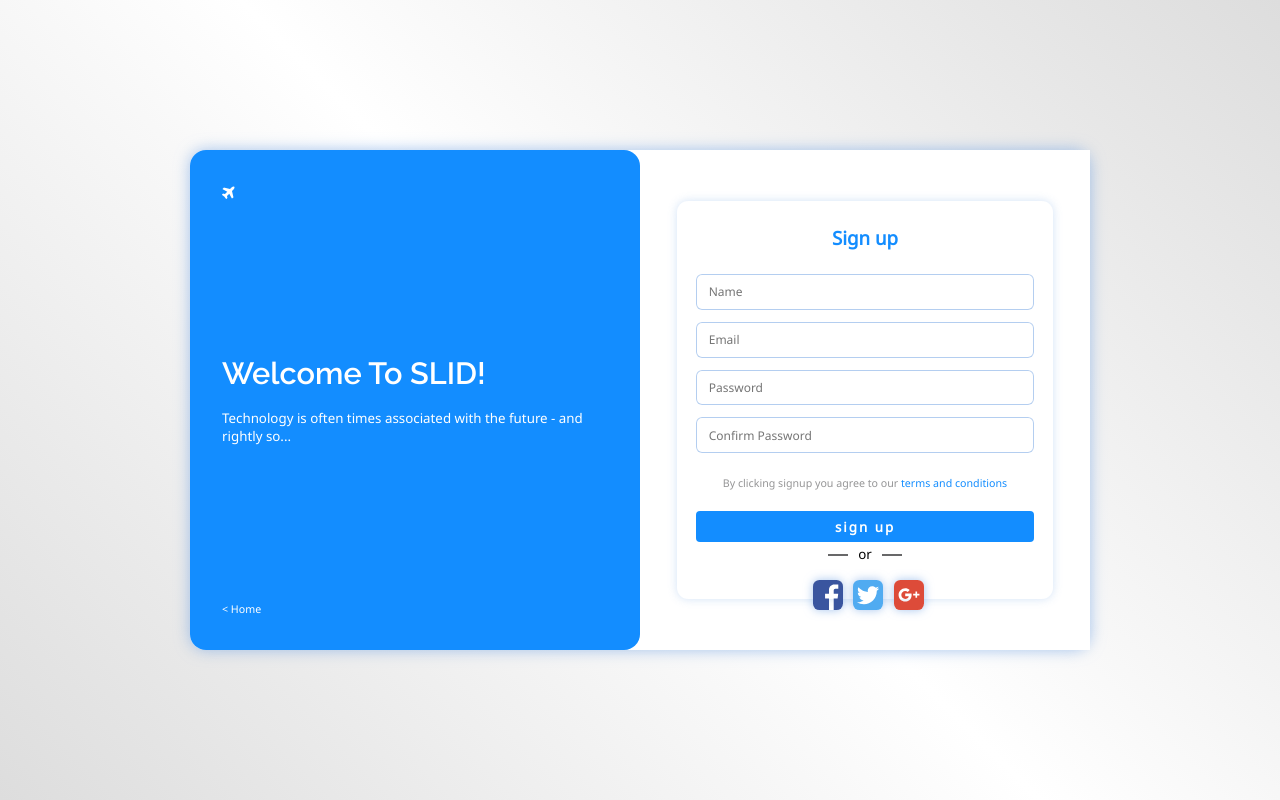
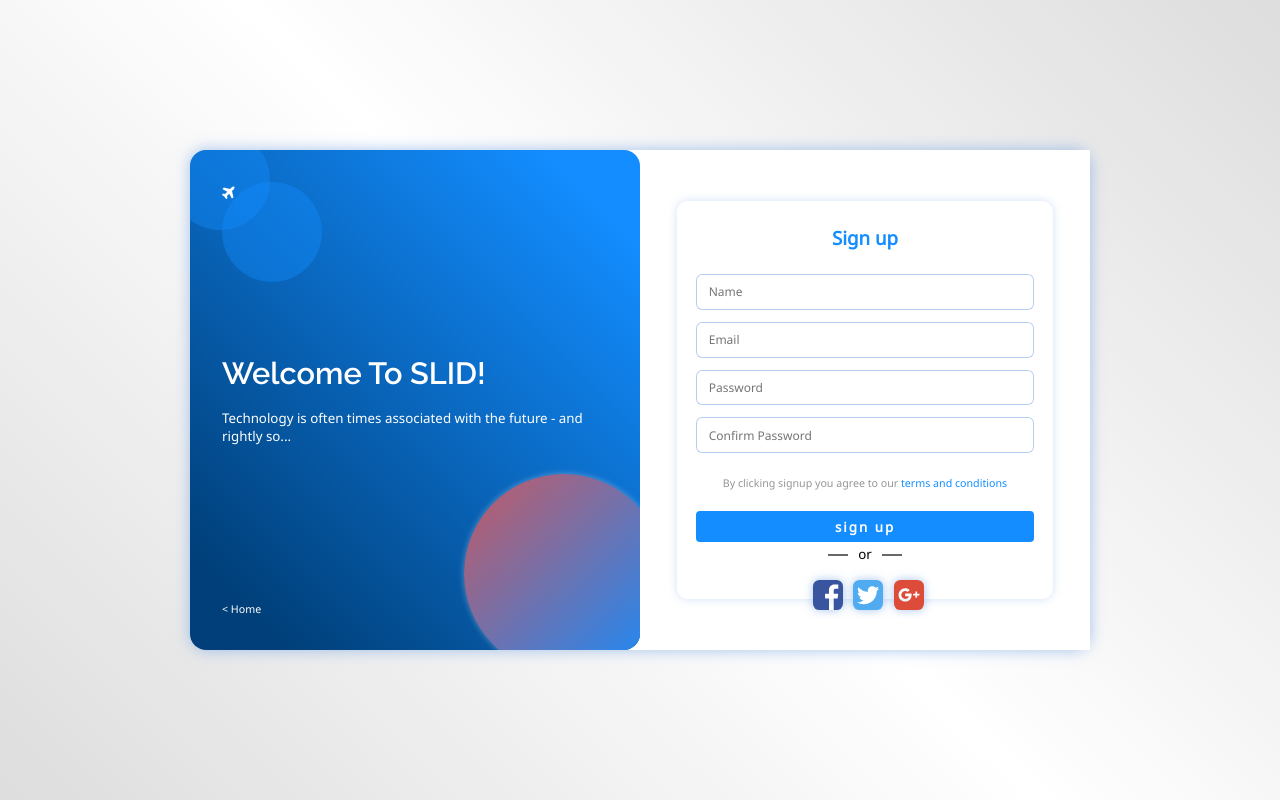
Before and after one commit to chineduukpe/landing-pages, a PHP site: page /login1.html in a window 1280 px wide. Run offline with PHP 8.4, Linux system fonts and the light colour scheme.

Commit message:
Added Bubble to login section 1

```diff
--- a/login1.html
+++ b/login1.html
@@ -10,6 +10,9 @@
     <div class="login-container">
         <div class="login-wrapper">
             <div class="login-section">
+                <span class="balloon"></span>
+                <span class="balloon"></span>
+                <span class="balloon"></span>
                 <div class="header">
                     <i class="fa fa-plane"></i>
                 </div>
--- a/login1/css/style.css
+++ b/login1/css/style.css
@@ -184,7 +184,7 @@
     width: 90%;
   }
   .login-container .login-wrapper .login-section:nth-child(1) {
-    background: #138dff;
+    background-image: linear-gradient(45deg, #003f79 10%, #138dff 90%);
     border-radius: 1em;
     color: #fff;
     display: -webkit-box;
@@ -198,6 +198,27 @@
         -ms-flex-pack: justify;
             justify-content: space-between;
     padding: 2em;
+    overflow: hidden;
+  }
+  .login-container .login-wrapper .login-section:nth-child(1) .balloon {
+    position: absolute;
+    background: rgba(19, 141, 255, 0.4);
+    width: 100px;
+    height: 100px;
+    border-radius: 50%;
+  }
+  .login-container .login-wrapper .login-section:nth-child(1) .balloon:first-child {
+    top: -20px;
+    left: -20px;
+  }
+  .login-container .login-wrapper .login-section:nth-child(1) .balloon:nth-child(3) {
+    right: -1.5em;
+    bottom: -1.5em;
+    height: 200px;
+    width: 200px;
+    -webkit-animation: balloon-animation 10s linear infinite;
+            animation: balloon-animation 10s linear infinite;
+    background-image: linear-gradient(-45deg, #138dff, rgba(218, 86, 86, 0.9));
   }
   .login-container .login-wrapper .login-section:nth-child(1) .login-title {
     margin-bottom: .6em;
@@ -213,4 +234,26 @@
     color: #fff;
   }
 }
+
+@-webkit-keyframes balloon-animation {
+  0% {
+    -webkit-box-shadow: 0 0 0 white;
+            box-shadow: 0 0 0 white;
+  }
+  50% {
+    -webkit-box-shadow: 0 0 10px rgba(255, 255, 255, 0.5);
+            box-shadow: 0 0 10px rgba(255, 255, 255, 0.5);
+  }
+}
+
+@keyframes balloon-animation {
+  0% {
+    -webkit-box-shadow: 0 0 0 white;
+            box-shadow: 0 0 0 white;
+  }
+  50% {
+    -webkit-box-shadow: 0 0 10px rgba(255, 255, 255, 0.5);
+            box-shadow: 0 0 10px rgba(255, 255, 255, 0.5);
+  }
+}
 /*# sourceMappingURL=style.css.map */
--- a/login1/css/style.scss
+++ b/login1/css/style.scss
@@ -5,6 +5,7 @@
 $primary : rgb(19, 141, 255);
 $secondary: #fff;
 $grey: #686869;
+$danger: rgb(218, 86, 86);
 $shadow-color: #6a9ee2;
 
 *{
@@ -162,13 +163,33 @@
                 }
             }
             .login-section:nth-child(1){
-                background: $primary;
+                background-image: linear-gradient(45deg,darken($color:$primary,$amount: 30) 10%,$primary 90%) ;
                 border-radius: 1em;
                 color: $secondary;
                 display: flex;
                 flex-direction: column;
                 justify-content: space-between;
                 padding: 2em;
+                overflow: hidden;
+                .balloon{
+                    position: absolute;
+                    background: rgba($primary,.4);
+                    width: 100px;
+                    height: 100px;
+                    border-radius: 50%;
+                }
+                .balloon:first-child{
+                    top: -20px;
+                    left: -20px;
+                }
+                .balloon:nth-child(3){
+                    right: -1.5em;
+                    bottom: -1.5em;
+                    height: 200px;
+                    width: 200px;
+                    animation: balloon-animation 10s linear infinite;
+                    background-image: linear-gradient(-45deg,$primary,rgba($color: $danger, $alpha: .9));
+                }
                 .login-title{
                     margin-bottom: .6em;
                     font-family: "Raleway";
@@ -188,3 +209,14 @@
         }
     }
 }
+
+// Balloon Animation
+@keyframes balloon-animation{
+    0%{
+        box-shadow: 0 0 0 rgba($color: $secondary, $alpha: 1.0);
+    }
+    50%{
+
+        box-shadow: 0 0 10px rgba($color: $secondary, $alpha: .5);
+    }
+}
```
Also changed, not shown: 1 other file.
